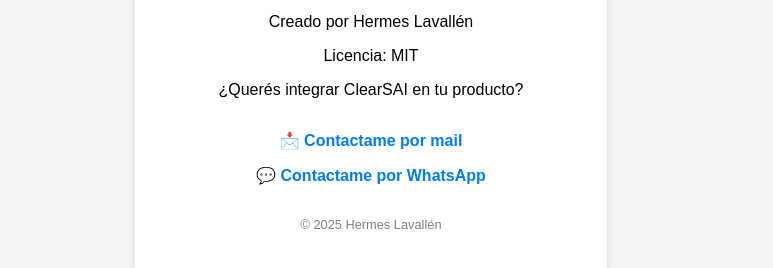
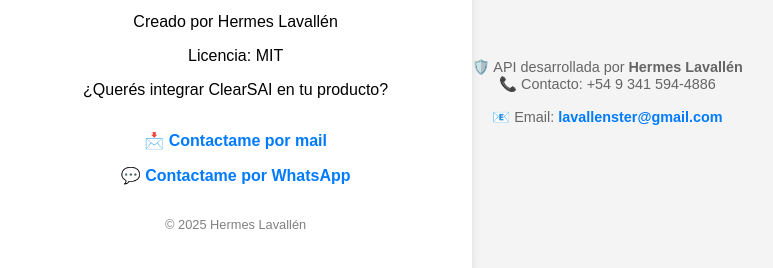
Before and after one commit to Hermes00/clearsai-landing, a plain HTML site: page index.html in a window 1280 px wide. Shown: the part 336-604 px from the top of the page, without its empty margins (269-1042 px from the left). Drawn offline with Linux system fonts and the light colour scheme.

Commit message:
Update index.html
✏️ Agrego pie de página con contacto

```diff
--- a/index.html
+++ b/index.html
@@ -17,5 +17,10 @@
         <a href="https://wa.me/5493415944886">💬 Contactame por WhatsApp</a>
         <p class="small">© 2025 Hermes Lavallén</p>
     </div>
+    <footer style="text-align: center; margin-top: 40px; font-size: 0.9em; color: #666;">
+  🛡️ API desarrollada por <strong>Hermes Lavallén</strong><br>
+  📞 Contacto: +54 9 341 594-4886<br>
+  📧 Email: <a href="mailto:lavallenster@gmail.com">lavallenster@gmail.com</a>
+</footer>
 </body>
 </html>
```
